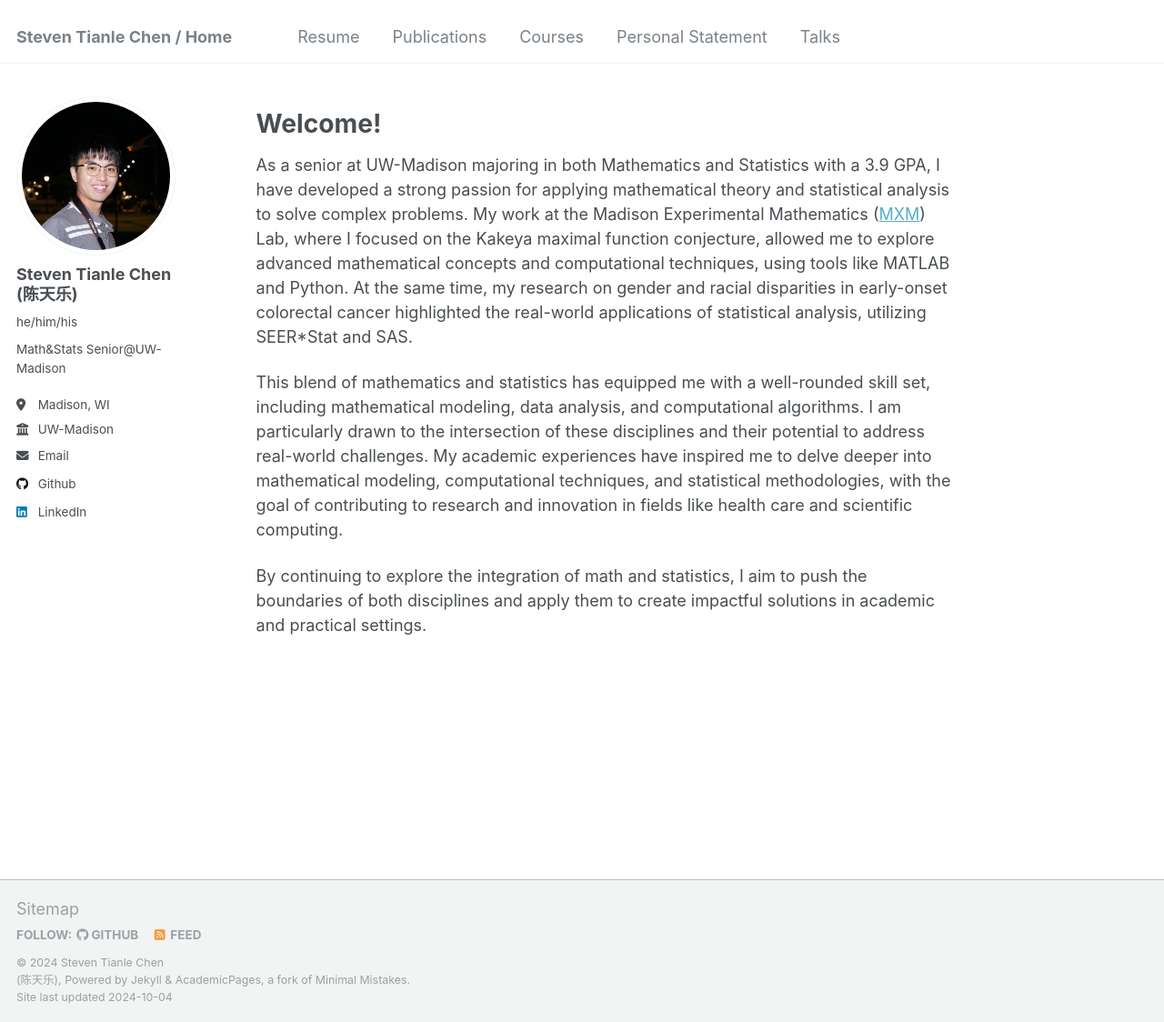
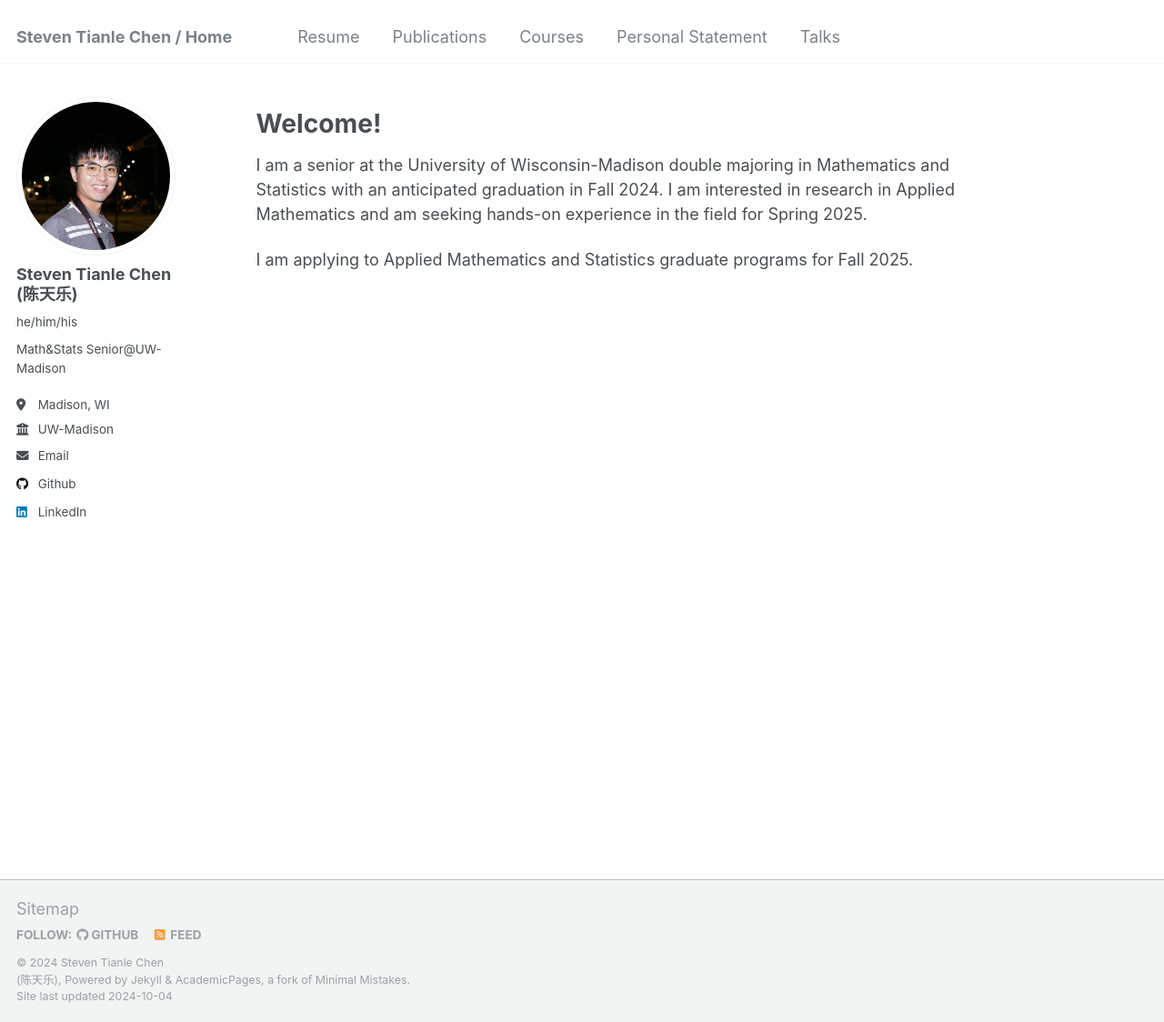
Before and after one commit to sttlchen/sttlchen.github.io, a Jekyll site: the page built from _pages/about.md, in a window 1280 px wide and 1124 px high. Shown: the whole window at 91% size. Built offline with Jekyll 4.4.1, drawn with Linux system fonts in a browser that asks for light colours.

Commit message:
Update about.md

```diff
--- a/_pages/about.md
+++ b/_pages/about.md
@@ -9,8 +9,6 @@ redirect_from:
 
 Welcome!
 ======
-As a senior at UW-Madison majoring in both Mathematics and Statistics with a 3.9 GPA, I have developed a strong passion for applying mathematical theory and statistical analysis to solve complex problems. My work at the Madison Experimental Mathematics ([MXM](https://mxm.math.wisc.edu/)) Lab, where I focused on the Kakeya maximal function conjecture, allowed me to explore advanced mathematical concepts and computational techniques, using tools like MATLAB and Python. At the same time, my research on gender and racial disparities in early-onset colorectal cancer highlighted the real-world applications of statistical analysis, utilizing SEER*Stat and SAS.
+I am a senior at the University of Wisconsin-Madison double majoring in Mathematics and Statistics with an anticipated graduation in Fall 2024. I am interested in research in Applied Mathematics and am seeking hands-on experience in the field for Spring 2025.
 
-This blend of mathematics and statistics has equipped me with a well-rounded skill set, including mathematical modeling, data analysis, and computational algorithms. I am particularly drawn to the intersection of these disciplines and their potential to address real-world challenges. My academic experiences have inspired me to delve deeper into mathematical modeling, computational techniques, and statistical methodologies, with the goal of contributing to research and innovation in fields like health care and scientific computing.
-
-By continuing to explore the integration of math and statistics, I aim to push the boundaries of both disciplines and apply them to create impactful solutions in academic and practical settings.
+I am applying to Applied Mathematics and Statistics graduate programs for Fall 2025.
```
